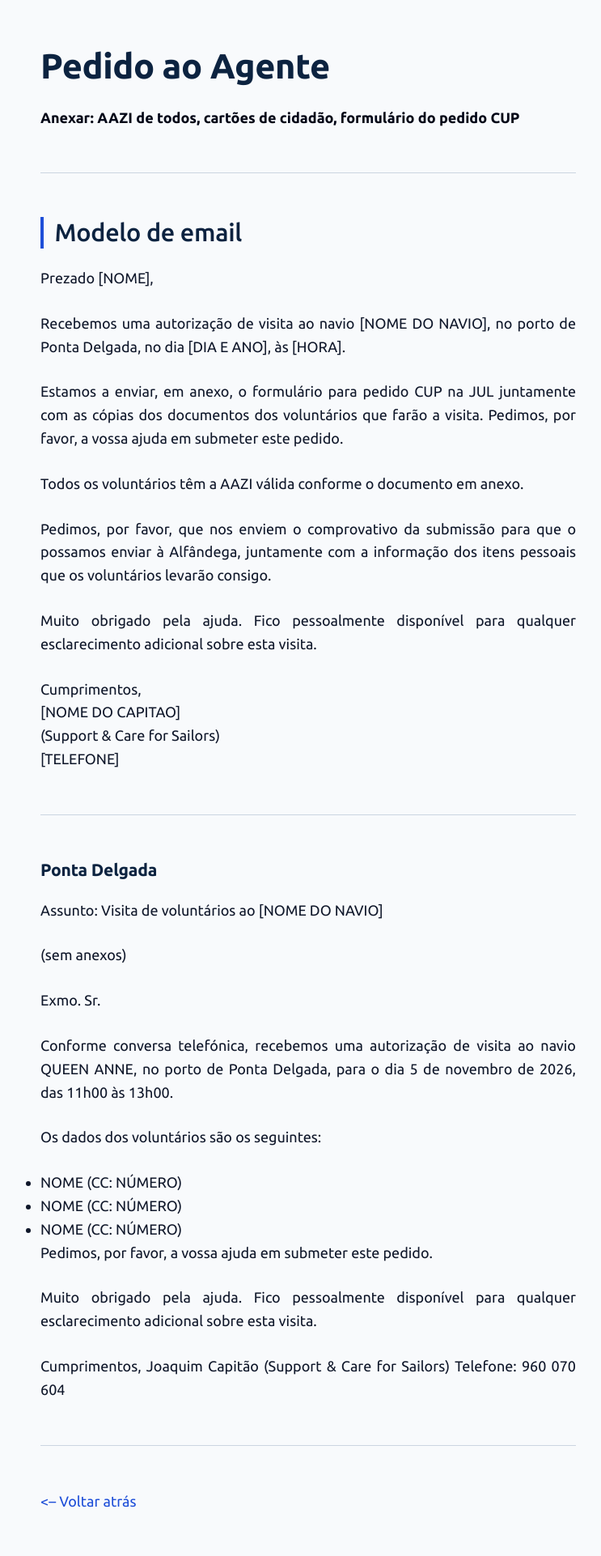
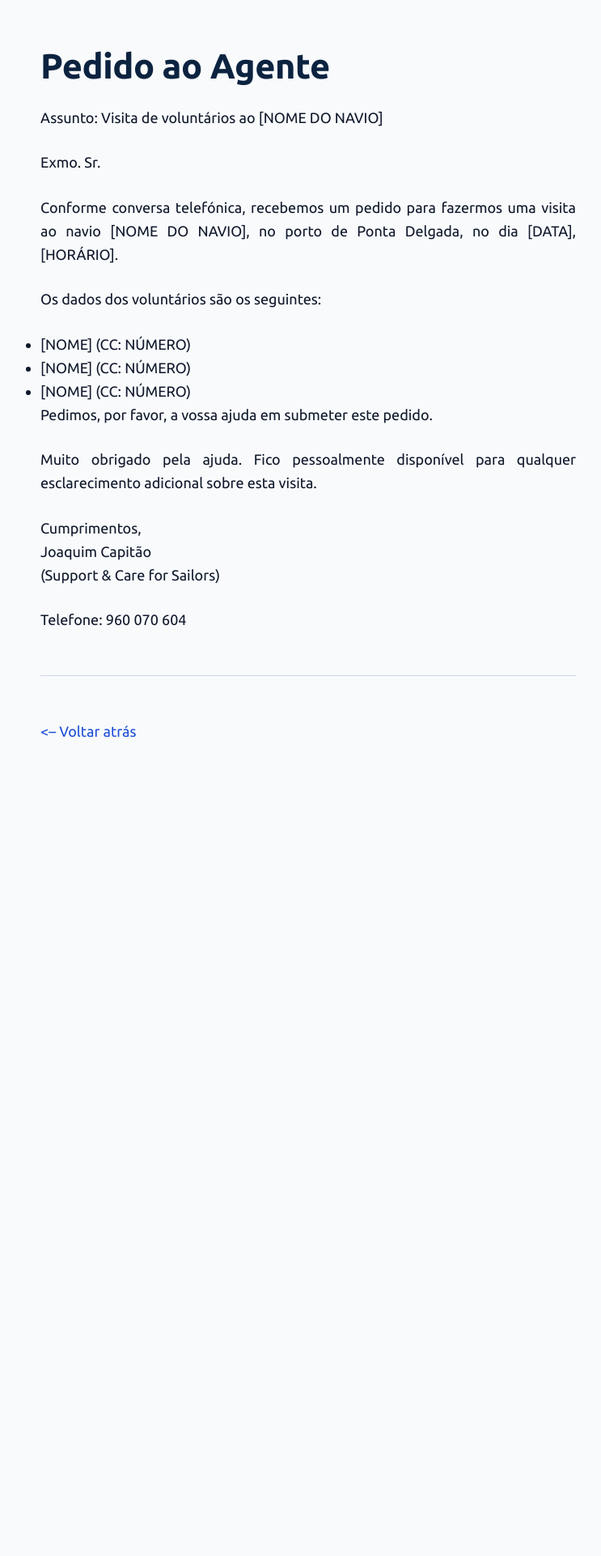
Before and after one commit to tep-pdl/tep-pdl.github.io, a Jekyll site: the page built from secretariado/pedido-ao-agente.md, in a window 1280 px wide. Shown: the whole page at 81% size, without its empty margins (259-1002 px from the left). Built offline with Jekyll 4.4.1, drawn with Linux system fonts in a browser that asks for light colours; our own code applies the rules of GitHub Pages for plain Markdown files; after the commit the page ends 972 px from its top, so only the background shows below that.

Commit message:
Update pedido-ao-agente.md

```diff
--- a/secretariado/pedido-ao-agente.md
+++ b/secretariado/pedido-ao-agente.md
@@ -1,43 +1,16 @@
 # Pedido ao Agente
-
-**Anexar: AAZI de todos, cartões de cidadão, formulário do pedido CUP**
-
----
-## Modelo de email
-
-Prezado [NOME],
-
-Recebemos uma autorização de visita ao navio [NOME DO NAVIO], no porto de Ponta Delgada, no dia [DIA E ANO], às [HORA].
-
-Estamos a enviar, em anexo, o formulário para pedido CUP na JUL juntamente com as cópias dos documentos dos voluntários que farão a visita. Pedimos, por favor, a vossa ajuda em submeter este pedido.
-
-Todos os voluntários têm a AAZI válida conforme o documento em anexo.
-
-Pedimos, por favor, que nos enviem o comprovativo da submissão para que o possamos enviar à Alfândega, juntamente com a informação dos itens pessoais que os voluntários levarão consigo.
-
-Muito obrigado pela ajuda. Fico pessoalmente disponível para qualquer esclarecimento adicional sobre esta visita.
-
-Cumprimentos,
-[NOME DO CAPITAO]
-(Support & Care for Sailors)
-[TELEFONE]
-
----
-### Ponta Delgada
 
 Assunto: Visita de voluntários ao [NOME DO NAVIO]
 
-(sem anexos)
-
 Exmo. Sr.
 
-Conforme conversa telefónica, recebemos uma autorização de visita ao navio QUEEN ANNE, no porto de Ponta Delgada, para o dia 5 de novembro de 2026, das 11h00 às 13h00.
+Conforme conversa telefónica, recebemos um pedido para fazermos uma visita ao navio [NOME DO NAVIO], no porto de Ponta Delgada, no dia [DATA], [HORÁRIO].
 
 Os dados dos voluntários são os seguintes:
 
-- NOME (CC: NÚMERO)
-- NOME (CC: NÚMERO)
-- NOME (CC: NÚMERO)
+- [NOME] (CC: NÚMERO)
+- [NOME] (CC: NÚMERO)
+- [NOME] (CC: NÚMERO)
 
 Pedimos, por favor, a vossa ajuda em submeter este pedido.
 
@@ -46,6 +19,7 @@ Muito obrigado pela ajuda. Fico pessoalmente disponível para qualquer esclareci
 Cumprimentos,
 Joaquim Capitão
 (Support & Care for Sailors)
+
 Telefone: 960 070 604
 
 
```
